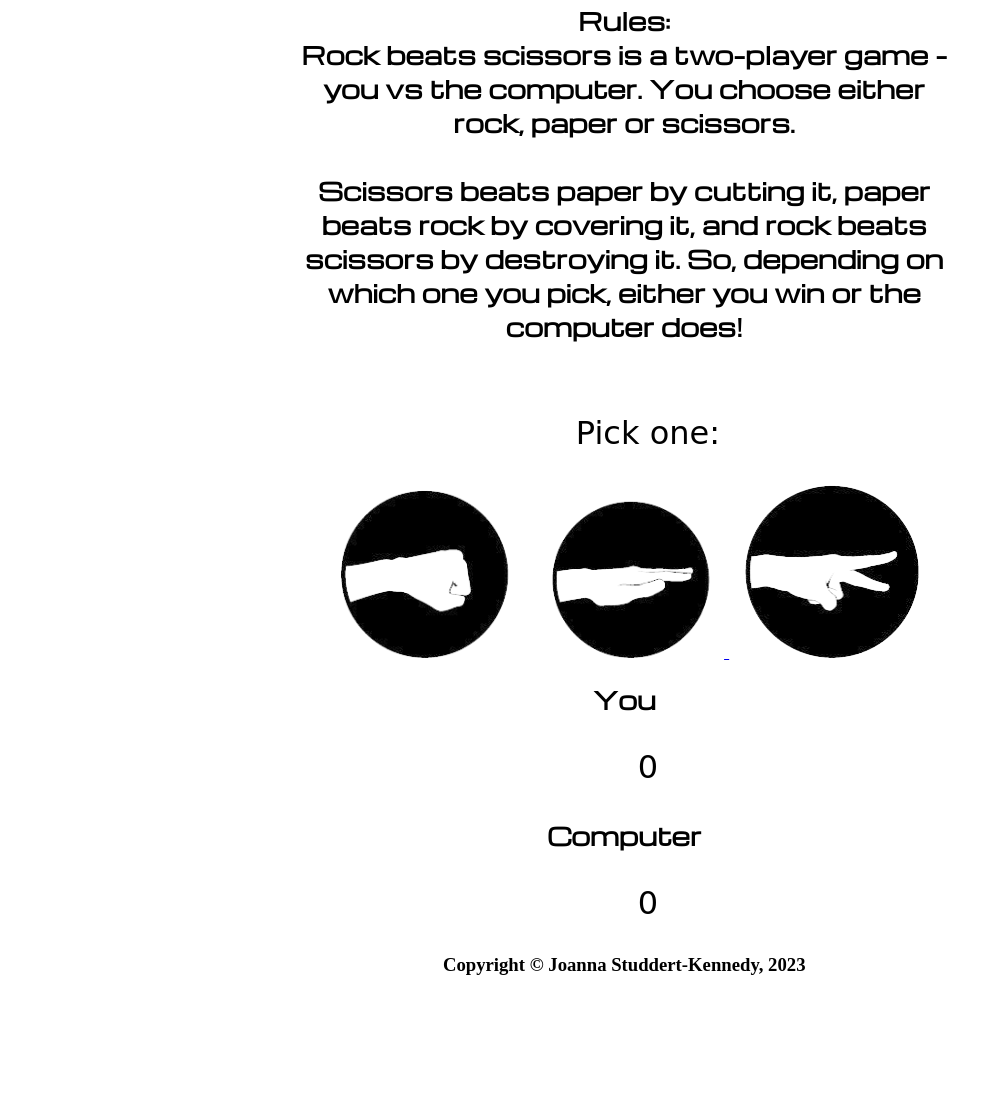
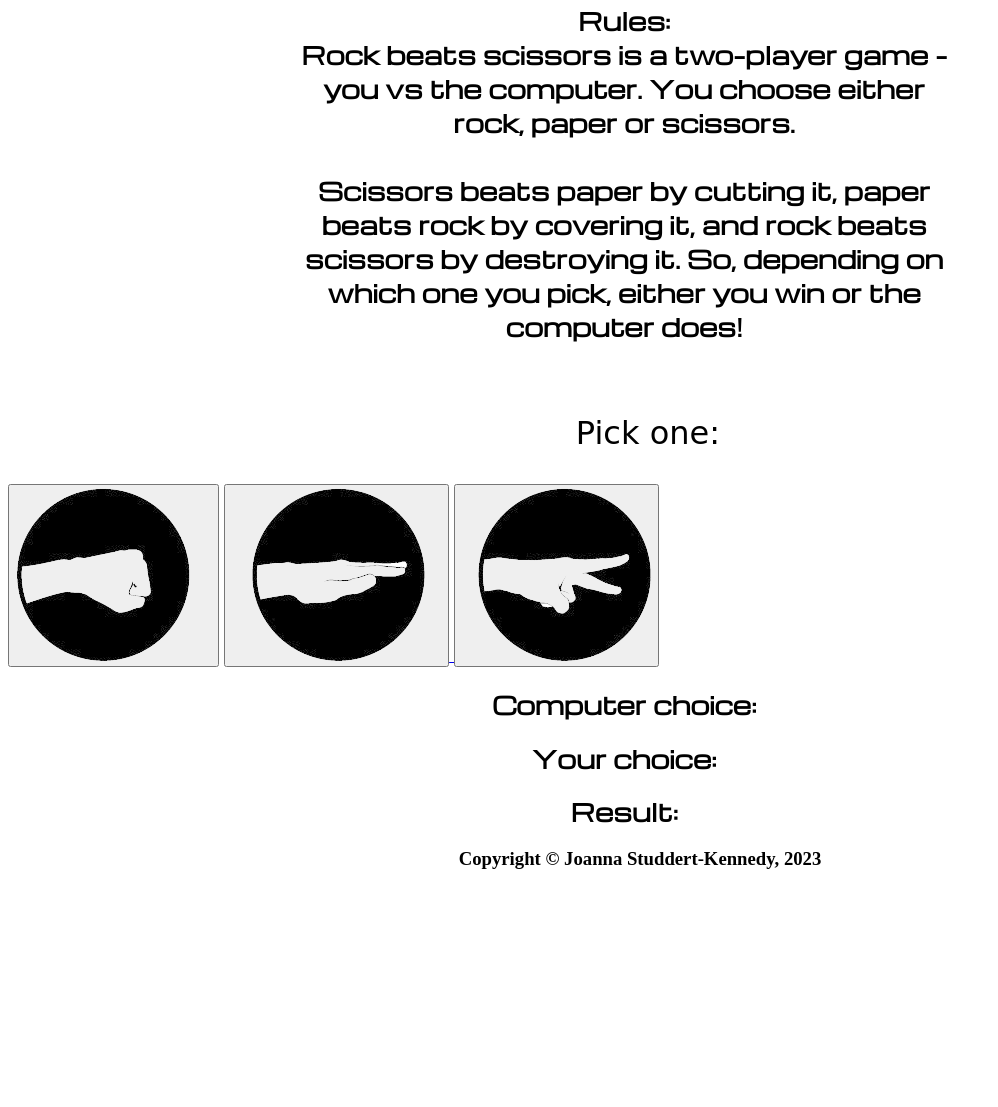
Before and after one commit to Code-Institute-Submissions/Rock-Paper-Scissors-91, a plain HTML site: page index.html in a window 1280 px wide. Shown: the part 459-1566 px from the top of the page, without its empty margins (0-998 px from the left). After the commit the page ends 1465 px from the top, so only its background shows below. Drawn offline with nearby package versions, Linux system fonts and the light colour scheme; a web font is replaced by a local one.

Commit message:
add basic javascript

```diff
--- a/assests/css/style.css
+++ b/assests/css/style.css
@@ -31,7 +31,7 @@ h2 {
 h3 {
     font-family: 'Times New Roman', Times, serif;
     text-align: center;
-    margin-left: 30%;
+
 }
 
 p {
@@ -46,13 +46,12 @@ p {
     width: 75%;
 }
 
-.rock {
+.rock
+ {
     margin-left: 35%;
     width:20%;
 
-
 }
-
 
 .paper {
 
@@ -66,12 +65,10 @@ p {
 }
 
 /*footer styling*/
+
 footer
 {
     height:150px;
     width:100%;
-    position: relative;
-
-
 
 }
--- a/index.html
+++ b/index.html
@@ -9,9 +9,6 @@
   <meta name="keywords" content="A game of rock, paper, scissors where you try to beat the computer">
   <link rel="stylesheet" href="./assests/css/style.css">
   <title>Classic Rock, Paper, Scissors!</title>
-
-
-
 </head>
 
 <body>
@@ -30,33 +27,26 @@
       you pick, either you win or the computer does!</h2>
     <br>
 
-    <div class="play">
-      <p class="winner">Pick one:</p>
+    <p>Pick one:</p>
 
-      <a href="#rock">
-        <img src="assests/images/rock.png" class="rock" alt="rock"></a>
+    <button><a href="#rock">
+      <img src="assests/images/rock.png" data-choice="0" class="button" alt="rock"></a></button>
 
-      <a href="#paper">
-        <img src="./assests/images/paper.png" data-choice="1" class="paper" alt="paper">
-      </a>
+    <button><a href="#paper">
+      <img src="./assests/images/paper.png" data-choice="1" class="button" alt="paper"></button>
+    </a>
 
-      <a href="#scissors">
-        <img src="./assests/images/scissors.png" data-choice="2" class="scissors" alt="scissors">
-      </a>
+    <button><a href="#scissors">
+      <img src="./assests/images/scissors.png" data-choice="2" class="button" alt="scissors"></button>
+    </a>
 
-      <div class="score">
-        <div class="player-score">
-          <h2>You</h2>
-          <p>0</p>
+        <h2>Computer choice:<span id="computer-choice"></span></h2>
+        <h2>Your choice:<span id="your-choice"></span></h2>
+        <h2>Result:<span id="result"></span></h2>
 
-          <div class="computer-score">
-            <h2>Computer</h2>
-            <p>0</p>
-          </div>
-        </div>
+  </section>
 
-
-
+<script src="js"></script>
 </body>
 <footer>
 
```
Also changed, not shown: assests/script.js (added, +18 -0 lines), 2 other files.
